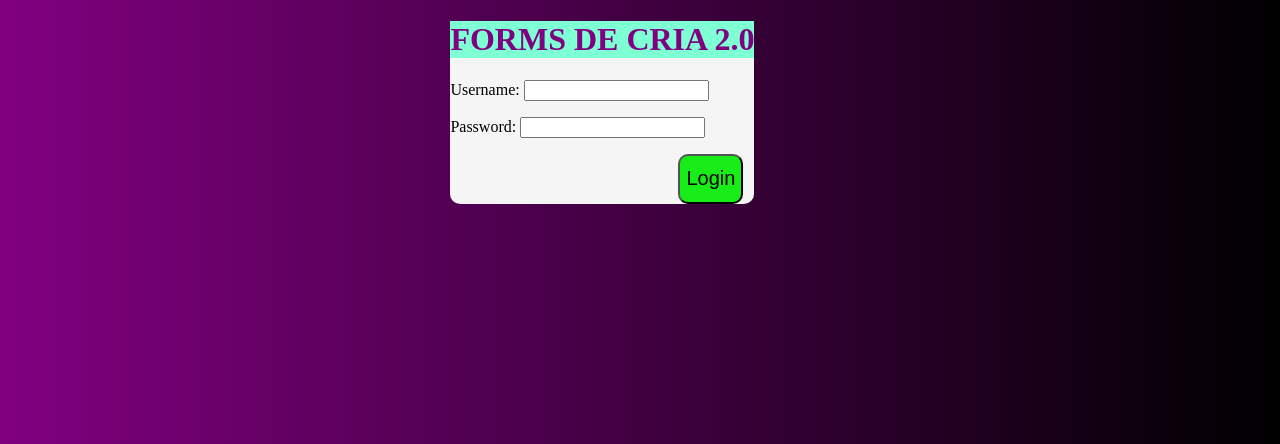
After one commit to icarodr/django-ecommerce, a Django app: page /login/ in a window 1280 px wide. The commit adds this page. Shown: the top 444 px of the page. Run offline with Django 4.2, Linux system fonts and the light colour scheme.

Commit message:
added login form

```diff
--- /dev/null
+++ b/ecommerce/store/templates/store/login.html
@@ -0,0 +1,44 @@
+<!DOCTYPE html>
+<html lang="pt-br">
+<head>
+    <meta charset="UTF-8">
+    <meta http-equiv="X-UA-Compatible" content="IE=edge">
+    <meta name="viewport" content="width=device-width, initial-scale=1.0">
+    <title>passo a passo</title>
+</head>
+    <body>
+        <div class="loginBox">
+            <h1>FORMS DE CRIA 2.0</h1>
+            <form method = 'post'>
+                {% csrf_token %}
+                {{form.as_p}}
+                <button type="submit">Login</button>
+            </form>
+        </div>
+    </body>
+
+<!-- Estilo do Formulário -->
+
+    <style>
+        body{
+            background-image: linear-gradient(to right, purple, black);
+        }
+        .loginBox{
+            background-color: whitesmoke;
+            width: fit-content;
+            margin-left: 35%;
+            border-radius: 10px;
+        }
+        h1{
+            background-color: aquamarine;
+            color: purple;
+        }
+        button{
+            background-color: rgb(25, 237, 25);
+            margin-left: 75%;
+            height: 50px;
+            border-radius: 10px ;
+            font-size: 20px;
+        }
+    </style>
+</html>
```
Also changed, not shown: ecommerce/store/templates/store/main.html (+2 -7 lines).
